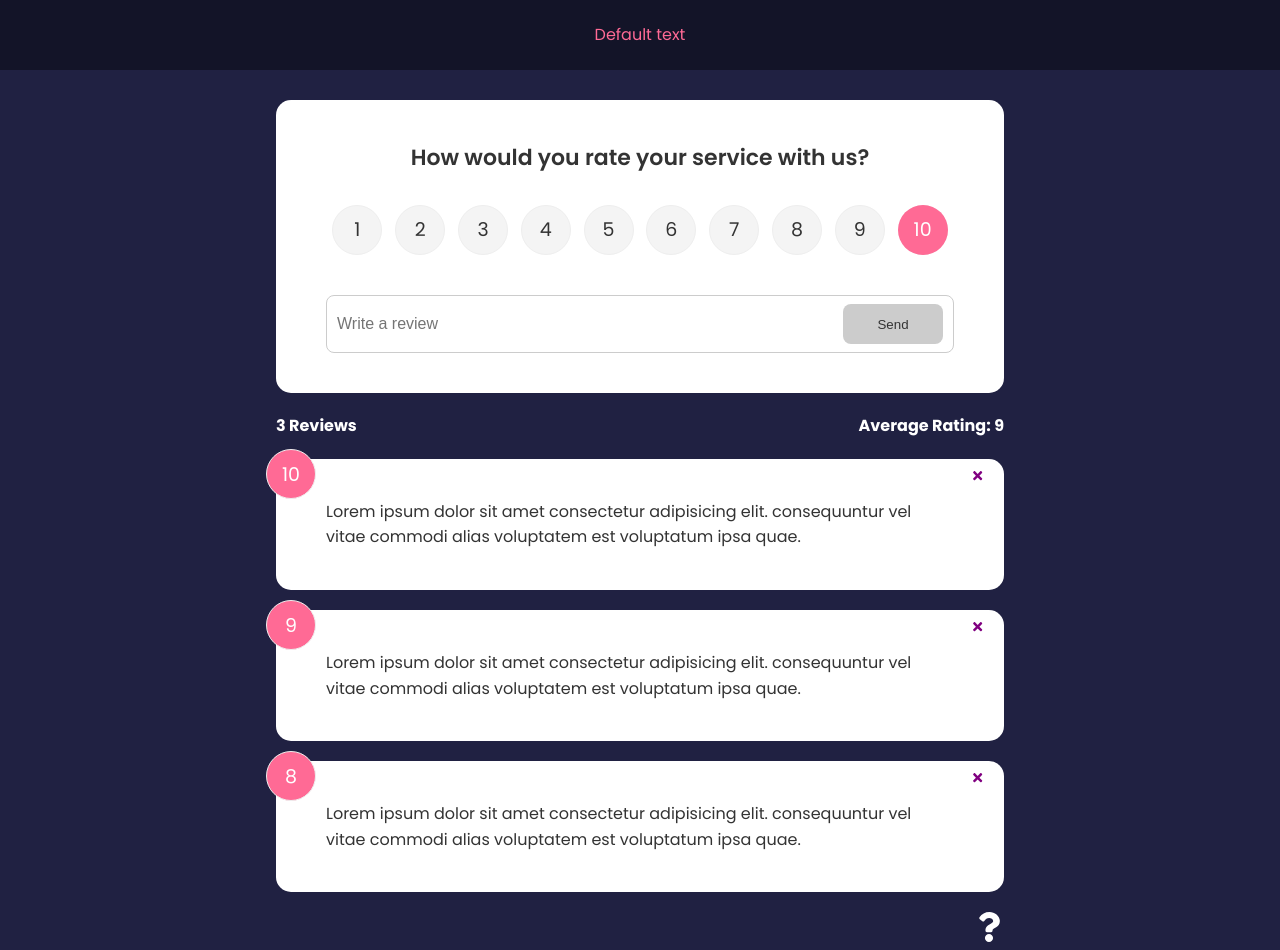
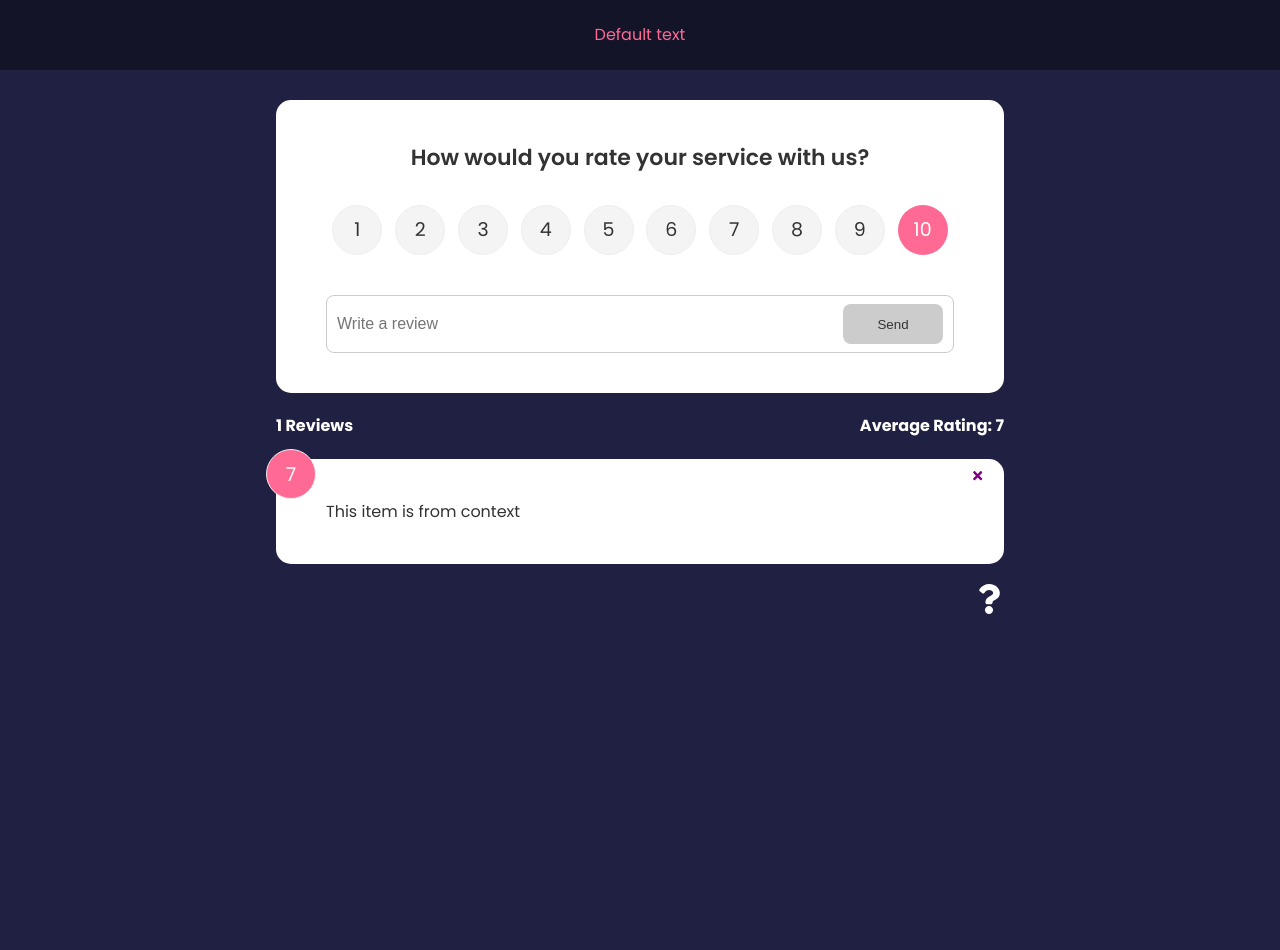
Before and after one commit to AbyssWalker1990/react-learn, a React (Create React App) app: page / in a window 1280 px wide. After the commit the page ends 800 px from the top, so only its background shows below. Built offline with nearby package versions, Linux system fonts and the light colour scheme.

Commit message:
created context for feedbacks

```diff
--- a/src/App.js
+++ b/src/App.js
@@ -8,6 +8,7 @@ import FeedbackStats from "./components/FeedbackStats"
 import FeedbackForm from "./components/FeedbackForm"
 import AboutPage from './pages/AboutPage'
 import AboutIconLink from './components/AboutIconLink'
+import { FeedbackProvider } from './context/FeedbackContext'
 
 function App() {
   const [feedback, setFeedback] = useState(FeedbackData)
@@ -24,6 +25,7 @@ function App() {
   }
 
   return (
+    <FeedbackProvider>
       <Router>
         <Header />
         <div className='container'>
@@ -31,8 +33,8 @@ function App() {
             <Route exact path="/" element={
               <>
                 <FeedbackForm handleAdd={addFeedback}/>
-              <FeedbackStats feedback={feedback} />
-              <FeedbackList feedback={feedback} handleDelete={deleteFeedback} />
+                <FeedbackStats />
+                <FeedbackList handleDelete={deleteFeedback} />
               </>
             }>
 
@@ -43,6 +45,7 @@ function App() {
           <AboutIconLink />
         </div>
       </Router>
+    </FeedbackProvider>
   )
 }
 
--- a/src/components/FeedbackList.jsx
+++ b/src/components/FeedbackList.jsx
@@ -1,9 +1,12 @@
 import React from 'react'
 import FeedbackItem from './FeedbackItem'
-import PropTypes from 'prop-types'
-import  {motion, AnimatePresence} from 'framer-motion'
+import { motion, AnimatePresence } from 'framer-motion'
+import { useContext } from 'react'
+import FeedbackContext from '../context/FeedbackContext'
 
-function FeedbackList({ feedback, handleDelete }) {
+function FeedbackList({ handleDelete }) {
+  const { feedback } = useContext(FeedbackContext)
+
   if (!feedback || feedback.length === 0) {
     return <p>No Feedback Yet</p>
   }
@@ -18,7 +21,7 @@ function FeedbackList({ feedback, handleDelete }) {
             animate={{ opacity: 1 }}
             transition={{ duration: 1 }}
             exit={{ opacity: 0 }}
-            >
+          >
             <FeedbackItem key={item.id} item={item}
               handleDelete={handleDelete} />
           </motion.div>
@@ -39,13 +42,5 @@ function FeedbackList({ feedback, handleDelete }) {
   // )
 }
 
-FeedbackList.propTypes = {
-  feedback: PropTypes.arrayOf(
-    PropTypes.shape({
-      text: PropTypes.string.isRequired,
-      rating: PropTypes.number.isRequired,
-    })
-  )
-}
 
 export default FeedbackList
--- a/src/components/FeedbackStats.jsx
+++ b/src/components/FeedbackStats.jsx
@@ -1,7 +1,11 @@
 import React from 'react'
 import PropTypes from 'prop-types'
+import { useContext } from 'react'
+import FeedbackContext from '../context/FeedbackContext'
 
-function FeedbackStats({ feedback }) {
+function FeedbackStats({ }) {
+  const { feedback } = useContext(FeedbackContext)
+
   // Calculate rating
   let average = feedback.reduce((acc, cur) => {
     return acc + cur.rating
--- /dev/null
+++ b/src/context/FeedbackContext.js
@@ -0,0 +1,23 @@
+import { createContext, useState } from "react"
+
+const FeedbackContext = createContext()
+
+
+
+export const FeedbackProvider = ({children}) => {
+  const [feedback, setFeedback] = useState([
+    {
+      id: 1,
+      text: 'This item is from context',
+      rating: 7,
+    }
+  ])
+
+  return <FeedbackContext.Provider value = {{
+    feedback,
+  }}>
+    {children}
+  </FeedbackContext.Provider>
+}
+
+export default FeedbackContext
```
Lines whose indentation alone changed are shown as unchanged.
